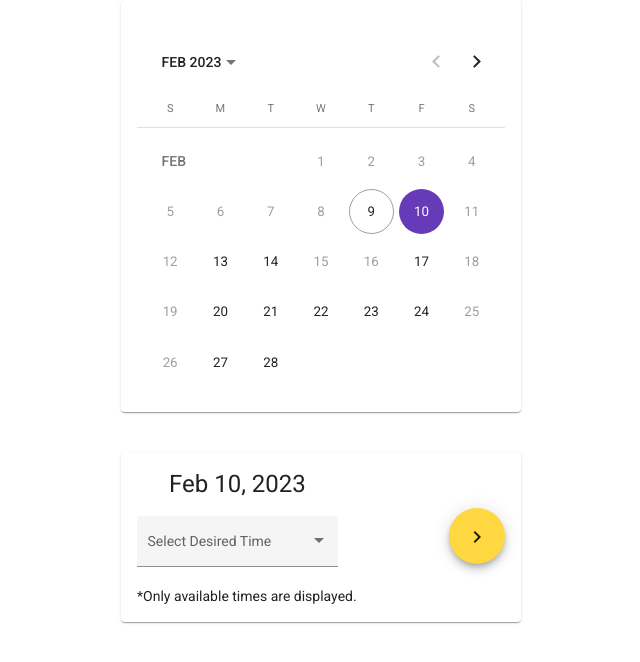
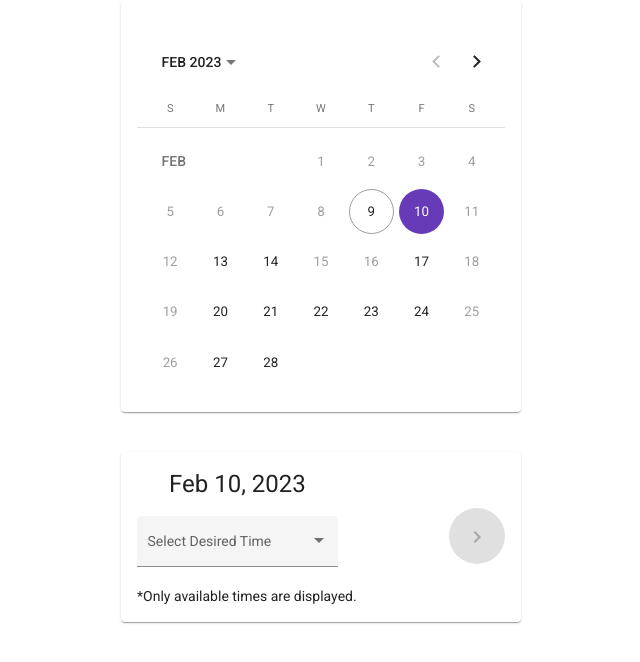
Before and after one commit to SebastianDochia/scaffold-app, an Angular app: page / in a window 1280 px wide. Both pictures are taken after a click on the button "10". Shown: the top 662 px of the page, without its empty margins (319-959 px from the left). Built offline with nearby package versions, Linux system fonts and the light colour scheme.

Commit message:
feat: add time display

```diff
--- a/src/app/reservation-calendar/components/selected-date-container/selected-date-container.component.html
+++ b/src/app/reservation-calendar/components/selected-date-container/selected-date-container.component.html
@@ -1,7 +1,9 @@
 <div>
     <mat-card>
         <mat-card-header>
-            <h1>{{ (selected | date:'mediumDate' ) || selectDateMessage || 'ERR' }}</h1>
+            <ng-container *ngIf="!isHourSelected else titleWithDate">
+                <h1>{{ (selected | date:'mediumDate' ) || selectDateMessage || 'ERR' }}</h1>
+            </ng-container>
         </mat-card-header>
         <mat-card-content>
             <ng-container *ngIf="selected; else inputSkeleton">
@@ -21,7 +23,9 @@
                     <button mat-fab
                             color="accent"
                             aria-label="Example icon button with a bookmark icon"
-                            class="next-button">
+                            class="next-button"
+                            [disabled]="!isHourSelected"
+                            (click)="confirmHour()">
                         <mat-icon>chevron_right</mat-icon>
                     </button>
                 </div>
@@ -38,3 +42,7 @@
     </div>
     <div class="skeleton tip-skeleton"></div>
 </ng-template>
+
+<ng-template #titleWithDate>
+    <h1>{{ (selected | date:'medium' ) || selectDateMessage || 'ERR' }}</h1>
+</ng-template>
--- a/src/app/reservation-calendar/components/selected-date-container/selected-date-container.component.ts
+++ b/src/app/reservation-calendar/components/selected-date-container/selected-date-container.component.ts
@@ -23,6 +23,8 @@ export class SelectedDateContainerComponent implements OnInit {
   @Input() businessHours: null | BusinessHours = null;
   @Output() selectedDateTime = new EventEmitter<Date>();
 
+  public isHourSelected = false;
+
   constructor() { }
 
   getCurrentDayHours(hours: BusinessHours, selected: Date) {
@@ -30,10 +32,9 @@ export class SelectedDateContainerComponent implements OnInit {
   }
 
   hourSelected(hour: Date) {
-    let selectedDateTime: null | Date = null;
 
     if (this.selected) {
-      selectedDateTime = new Date(
+      this.selected = new Date(
         this.selected.getFullYear(),
         this.selected.getMonth(),
         this.selected.getDate(),
@@ -43,9 +44,13 @@ export class SelectedDateContainerComponent implements OnInit {
       );
     }
 
-    console.log(selectedDateTime);
+    this.isHourSelected = true;
+  }
 
-    this.selectedDateTime.emit();
+  confirmHour() {
+    if (this.selected) {
+      this.selectedDateTime.emit(this.selected);
+    }
   }
 
   ngOnInit() {
--- a/src/app/reservation-calendar/reservation-calendar.component.html
+++ b/src/app/reservation-calendar/reservation-calendar.component.html
@@ -8,6 +8,7 @@
         </mat-card>
         <rc-selected-date-container [selected]="selected"
                                     [selectDateMessage]="systemConfig.selectDateMessage"
-                                    [businessHours]="systemConfig.hours"></rc-selected-date-container>
+                                    [businessHours]="systemConfig.hours"
+                                    (selectedDateTime)="onSelectDateTime($event)"></rc-selected-date-container>
     </div>
 </div>
--- a/src/app/reservation-calendar/reservation-calendar.component.ts
+++ b/src/app/reservation-calendar/reservation-calendar.component.ts
@@ -47,6 +47,11 @@ export class ReservationCalendarComponent implements OnInit {
       new FilterSpecificDatesEveryYear(activeFilters.filterSpecificDatesEveryYear).shouldBeSelectable(d);
   }
 
+  onSelectDateTime(dateTime: Date) {
+    this.selected = dateTime;
+    console.log(this.selected);
+  }
+
   ngOnInit() {
   }
 }
```
